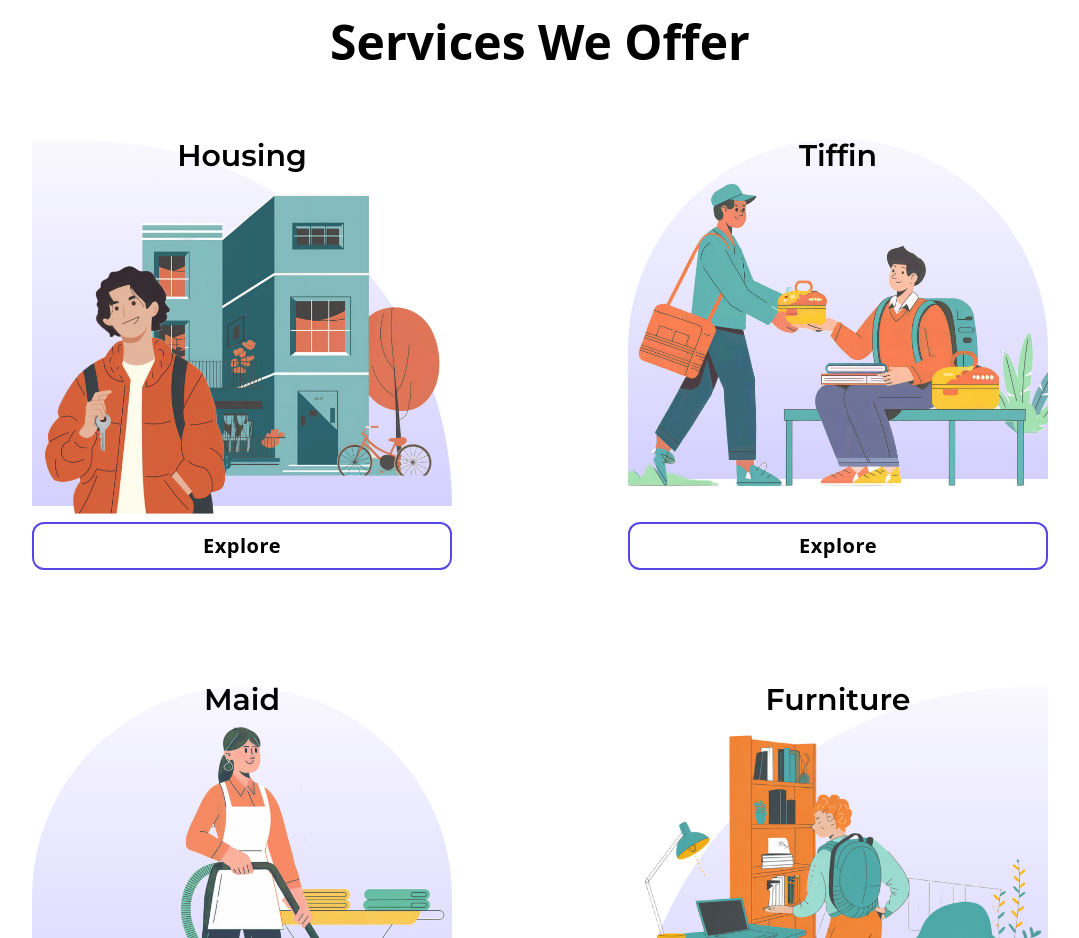
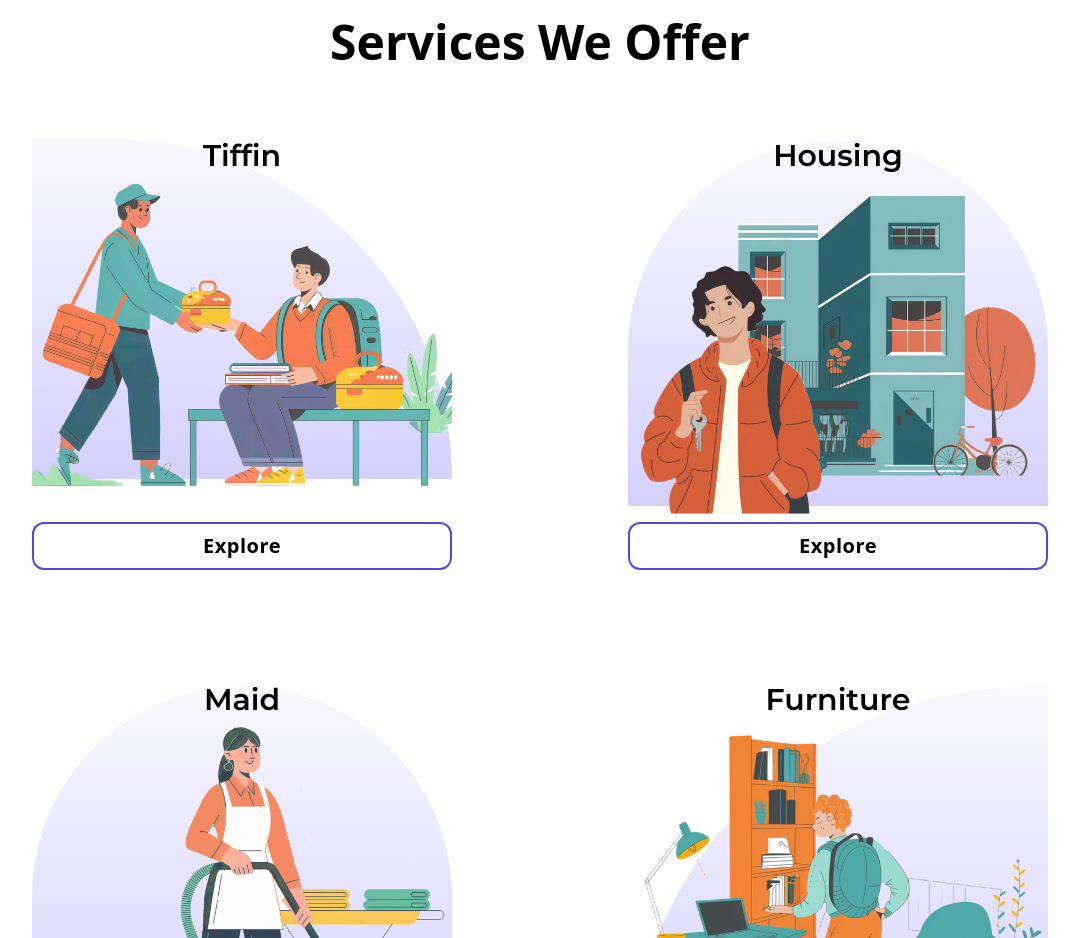
Before and after one commit to pankajrampawar/kutumbiq, a Next.js app: page / in a window 1280 px wide. Shown: the part 960-1898 px from the top of the page, without its empty margins (100-1179 px from the left). Built offline with nearby package versions, Linux system fonts and the light colour scheme.

Commit message:
updated listing

```diff
--- a/app/ui/components/home/serviceListing.js
+++ b/app/ui/components/home/serviceListing.js
@@ -8,16 +8,16 @@ export default function ServiceListing() {
 
     const serviceList = [
         {
+            title: "Tiffin",
+            src: "/tiffin.png",
+            alt: "Image/Illustration of a typical Indian tiffin (dabba) with pulses curry and chapati.",
+            href: "/services/tiffin",
+        },
+        {
             title: "Housing",
             src: "/housing.png",
             alt: "Image/Illustration of an apartment.",
             href: "/services/housing",
-        },
-        {
-            title: "Tiffin",
-            src: "/tiffin.png",
-            alt: "Image/Illustration of a typical Indian tiffin (dabba) with pulses curry and chapati.",
-            href: "/services/tiffin",
         },
         {
             title: "Maid",
@@ -49,7 +49,7 @@ export default function ServiceListing() {
                                     alt={service.alt}
                                     href={service.href}
                                     end={service.title === "Furniture"}
-                                    start={service.title === "Housing"}
+                                    start={service.title === "Tiffin"}
                                     handleClick={() => router.push(service.href)}
                                 />
                             </li>
```
